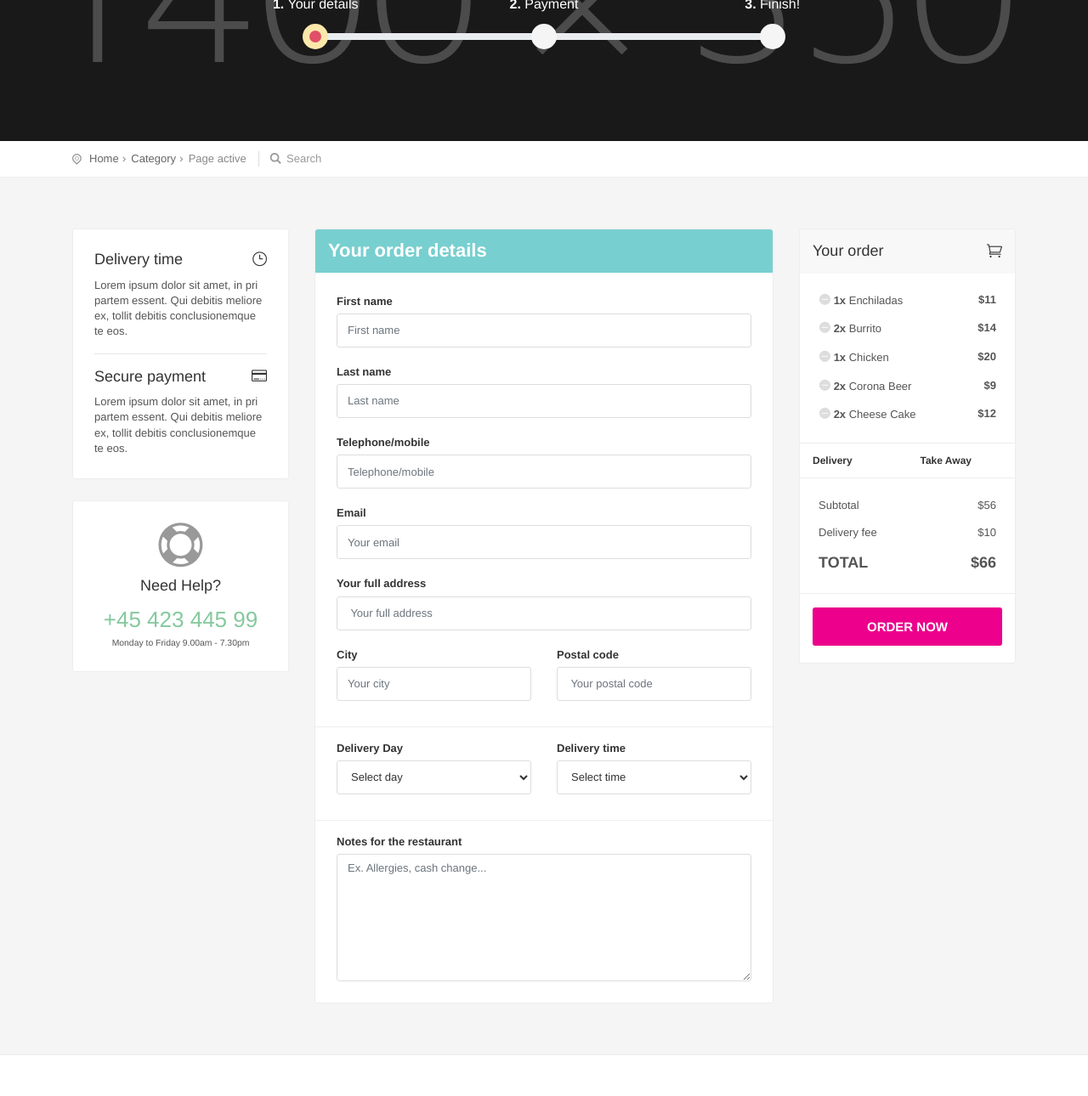
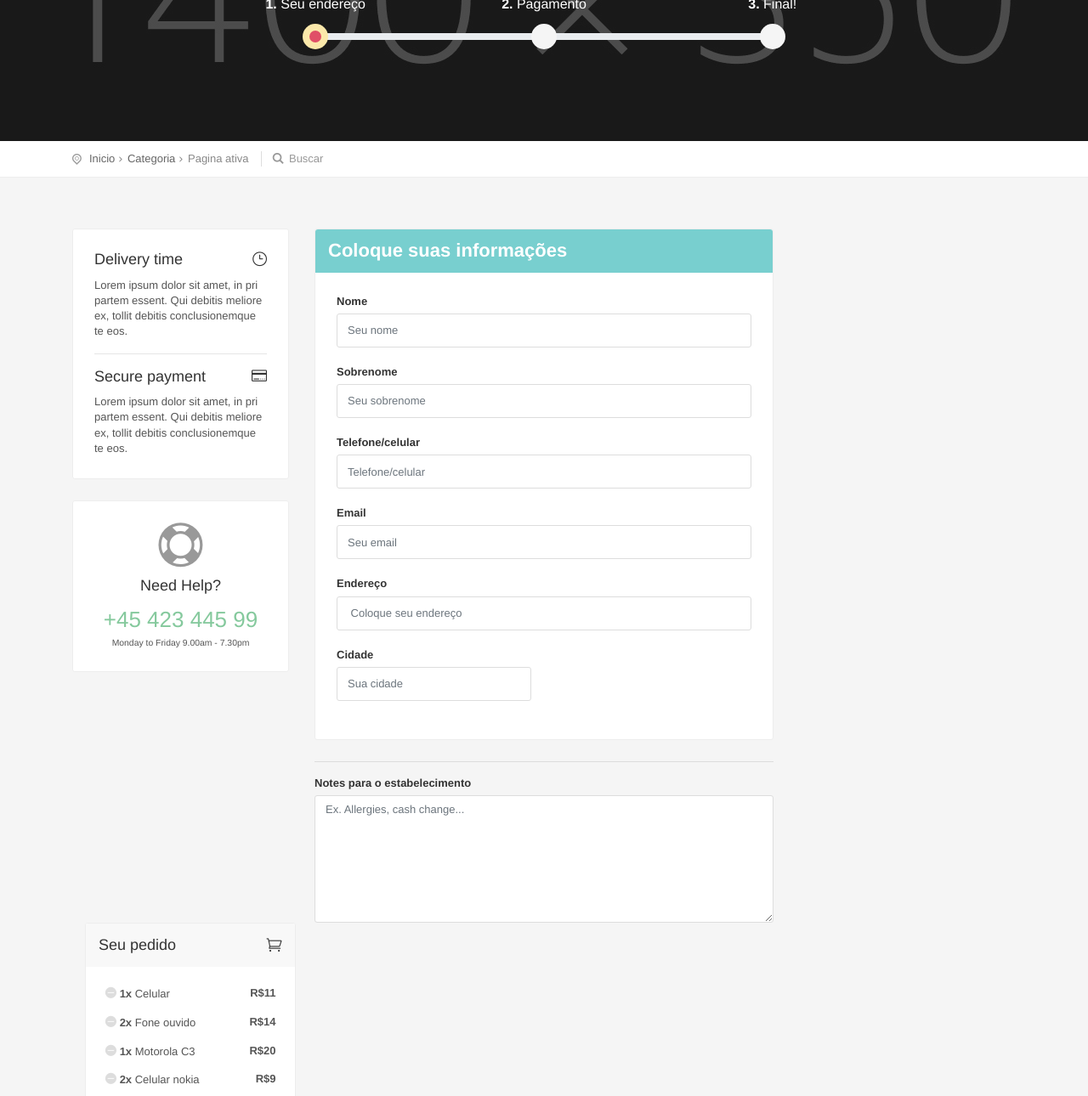
Before and after one commit to joaquimprogramer123/painelvendas, a plain HTML site: page cart.html in a window 1280 px wide. Shown: the part 184-1474 px from the top of the page at 85% size. Drawn offline with Linux system fonts and the light colour scheme; files that its build step writes are made by us from their sources.

Commit message:
Update cart.html

```diff
--- a/cart.html
+++ b/cart.html
@@ -69,33 +69,17 @@
                 <a href="#" class="open_close" id="close_in"><i class="icon_close"></i></a>
                  <ul>
                     <li class="submenu">
-                    <a href="javascript:void(0);" class="show-submenu">Home<i class="icon-down-open-mini"></i></a>
+                    <a href="javascript:void(0);" class="show-submenu">Inicio<i class="icon-down-open-mini"></i></a>
                     <ul>
-                        <li><a href="index.html">Home Video background</a></li>
-                        <li><a href="index_2.html">Home Static image</a></li>
-                        <li><a href="index_3.html">Home Text rotator</a></li>
-                        <li><a href="index_8.html">Home Layer slider</a></li>
-                        <li><a href="index_4.html">Home Cookie bar</a></li>
-                        <li><a href="index_5.html">Home Popup</a></li>
-                        <li><a href="index_7.html">Top Menu version 2</a></li>
+
+                    </li>
+                    <li class="submenu">
+                    <a href="javascript:void(0);" class="show-submenu">Comercios<i class="icon-down-open-mini"></i></a>
+                    <ul>
                     </ul>
                     </li>
-                    <li class="submenu">
-                    <a href="javascript:void(0);" class="show-submenu">Restaurants<i class="icon-down-open-mini"></i></a>
-                    <ul>
-                        <li><a href="list_page.html">Row listing</a></li>
-                        <li><a href="grid_list.html">Grid listing</a></li>
-                        <li><a href="map_listing.html">Map listing</a></li>
-                        <li><a href="detail_page.html">Restaurant Menu</a></li>
-                        <li><a href="submit_restaurant.html">Submit Restaurant</a></li>
-                        <li><a href="cart.html">Order step 1</a></li>
-                        <li><a href="cart_2.html">Order step 2</a></li>
-                        <li><a href="cart_3.html">Order step 3</a></li>
-                        <li><a href="cart_datepicker.html">Order Date/Time picker</a></li>
-                    </ul>
-                    </li>
-                    <li><a href="about.html">About us</a></li>
-                    <li><a href="faq.html">Faq</a></li>
+                    <li><a href="about.html">Quem somos</a></li>
+                    <li><a href="faq.html">Contato</a></li>
                     <li class="submenu">
                     <a href="javascript:void(0);" class="show-submenu">Pages<i class="icon-down-open-mini"></i></a>
                     <ul>
@@ -126,24 +110,24 @@
 	<section class="parallax-window" id="short" data-parallax="scroll" data-image-src="img/sub_header_cart.jpg" data-natural-width="1400" data-natural-height="350">
 	    <div id="subheader">
 	        <div id="sub_content">
-	            <h1>Place your order</h1>
+	            <h1>Estamos quase terminando</h1>
 	            <div class="bs-wizard row">
 	                <div class="col-4 bs-wizard-step active">
-	                    <div class="text-center bs-wizard-stepnum"><strong>1.</strong> Your details</div>
+	                    <div class="text-center bs-wizard-stepnum"><strong>1.</strong> Seu endereço</div>
 	                    <div class="progress">
 	                        <div class="progress-bar"></div>
 	                    </div>
 	                    <a href="#0" class="bs-wizard-dot"></a>
 	                </div>
 	                <div class="col-4 bs-wizard-step disabled">
-	                    <div class="text-center bs-wizard-stepnum"><strong>2.</strong> Payment</div>
+	                    <div class="text-center bs-wizard-stepnum"><strong>2.</strong> Pagamento</div>
 	                    <div class="progress">
 	                        <div class="progress-bar"></div>
 	                    </div>
 	                    <a href="cart_2.html" class="bs-wizard-dot"></a>
 	                </div>
 	                <div class="col-4 bs-wizard-step disabled">
-	                    <div class="text-center bs-wizard-stepnum"><strong>3.</strong> Finish!</div>
+	                    <div class="text-center bs-wizard-stepnum"><strong>3.</strong> Final!</div>
 	                    <div class="progress">
 	                        <div class="progress-bar"></div>
 	                    </div>
@@ -158,11 +142,11 @@
     <div id="position">
         <div class="container">
             <ul>
-                <li><a href="#0">Home</a></li>
-                <li><a href="#0">Category</a></li>
-                <li>Page active</li>
+                <li><a href="#0">Inicio</a></li>
+                <li><a href="#0">Categoria</a></li>
+                <li>Pagina ativa</li>
             </ul>
-            <a href="#0" class="search-overlay-menu-btn"><i class="icon-search-6"></i> Search</a>
+            <a href="#0" class="search-overlay-menu-btn"><i class="icon-search-6"></i> Buscar</a>
         </div>
     </div><!-- Position -->
 
@@ -190,84 +174,41 @@
 	        </div><!-- End col -->
 	        <div class="col-lg-6">
 	            <div class="box_style_2" id="order_process">
-	                <h2 class="inner">Your order details</h2>
+	                <h2 class="inner">Coloque suas informações</h2>
 	                <div class="form-group">
-	                    <label>First name</label>
-	                    <input type="text" class="form-control" id="firstname_order" name="firstname_order" placeholder="First name">
+	                    <label>Nome</label>
+	                    <input type="text" class="form-control" id="firstname_order" name="firstname_order" placeholder="Seu nome">
 	                </div>
 	                <div class="form-group">
-	                    <label>Last name</label>
-	                    <input type="text" class="form-control" id="lastname_order" name="lastname_order" placeholder="Last name">
+	                    <label>Sobrenome</label>
+	                    <input type="text" class="form-control" id="lastname_order" name="lastname_order" placeholder="Seu sobrenome">
 	                </div>
 	                <div class="form-group">
-	                    <label>Telephone/mobile</label>
-	                    <input type="text" id="tel_order" name="tel_order" class="form-control" placeholder="Telephone/mobile">
+	                    <label>Telefone/celular</label>
+	                    <input type="text" id="tel_order" name="tel_order" class="form-control" placeholder="Telefone/celular">
 	                </div>
 	                <div class="form-group">
 	                    <label>Email</label>
-	                    <input type="email" id="email_booking_2" name="email_order" class="form-control" placeholder="Your email">
+	                    <input type="email" id="email_booking_2" name="email_order" class="form-control" placeholder="Seu email">
 	                </div>
 	                <div class="form-group">
-	                    <label>Your full address</label>
-	                    <input type="text" id="address_order" name="address_order" class="form-control" placeholder=" Your full address">
+	                    <label>Endereço</label>
+	                    <input type="text" id="address_order" name="address_order" class="form-control" placeholder=" Coloque seu endereço">
 	                </div>
 	                <div class="row">
 	                    <div class="col-md-6 col-sm-6">
 	                        <div class="form-group">
-	                            <label>City</label>
-	                            <input type="text" id="city_order" name="city_order" class="form-control" placeholder="Your city">
+	                            <label>Cidade</label>
+	                            <input type="text" id="city_order" name="city_order" class="form-control" placeholder="Sua cidade">
 	                        </div>
 	                    </div>
-	                    <div class="col-md-6 col-sm-6">
-	                        <div class="form-group">
-	                            <label>Postal code</label>
-	                            <input type="text" id="pcode_oder" name="pcode_oder" class="form-control" placeholder=" Your postal code">
-	                        </div>
 	                    </div>
 	                </div>
 	                <hr>
-	                <div class="row">
-	                    <div class="col-md-6 col-sm-6">
-	                        <div class="form-group">
-	                            <label>Delivery Day</label>
-	                            <select class="form-control" name="delivery_schedule_day" id="delivery_schedule_day">
-	                                <option value="" selected>Select day</option>
-	                                <option value="Today">Today</option>
-	                                <option value="Tomorrow">Tomorrow</option>
-	                            </select>
-	                        </div>
-	                    </div>
-	                    <div class="col-md-6 col-sm-6">
-	                        <div class="form-group">
-	                            <label>Delivery time</label>
-	                            <select class="form-control" name="delivery_schedule_time" id="delivery_schedule_time">
-	                                <option value="" selected>Select time</option>
-	                                <option value="11.30am">11.30am</option>
-	                                <option value="11.45am">11.45am</option>
-	                                <option value="12.15am">12.15am</option>
-	                                <option value="12.30am">12.30am</option>
-	                                <option value="12.45am">12.45am</option>
-	                                <option value="01.00pm">01.00pm</option>
-	                                <option value="01.15pm">01.15pm</option>
-	                                <option value="01.30pm">01.30pm</option>
-	                                <option value="01.45pm">01.45pm</option>
-	                                <option value="02.00pm">02.00pm</option>
-	                                <option value="07.00pm">07.00pm</option>
-	                                <option value="07.15pm">07.15pm</option>
-	                                <option value="07.30pm">07.30pm</option>
-	                                <option value="07.45pm">07.45pm</option>
-	                                <option value="08.00pm">08.00pm</option>
-	                                <option value="08.15pm">08.15pm</option>
-	                                <option value="08.30pm">08.30pm</option>
-	                                <option value="08.45pm">08.45pm</option>
-	                            </select>
-	                        </div>
-	                    </div>
-	                </div>
-	                <hr>
+
 	                <div class="row">
 	                    <div class="col-md-12">
-	                        <label>Notes for the restaurant</label>
+	                        <label>Notes para o estabelecimento</label>
 	                        <textarea class="form-control" style="height:150px" placeholder="Ex. Allergies, cash change..." name="notes" id="notes"></textarea>
 	                    </div>
 	                </div>
@@ -276,47 +217,47 @@
 	        <div class="col-lg-3" id="sidebar">
                 <div class="theiaStickySidebar">
                     <div id="cart_box">
-                        <h3>Your order <i class="icon_cart_alt float-right"></i></h3>
+                        <h3>Seu pedido <i class="icon_cart_alt float-right"></i></h3>
                         <table class="table table_summary">
                             <tbody>
                                 <tr>
                                     <td>
-                                        <a href="#0" class="remove_item"><i class="icon_minus_alt"></i></a> <strong>1x</strong> Enchiladas
+                                        <a href="#0" class="remove_item"><i class="icon_minus_alt"></i></a> <strong>1x</strong> Celular
                                     </td>
                                     <td>
-                                        <strong class="float-right">$11</strong>
+                                        <strong class="float-right">R$11</strong>
                                     </td>
                                 </tr>
                                 <tr>
                                     <td>
-                                        <a href="#0" class="remove_item"><i class="icon_minus_alt"></i></a> <strong>2x</strong> Burrito
+                                        <a href="#0" class="remove_item"><i class="icon_minus_alt"></i></a> <strong>2x</strong> Fone ouvido
                                     </td>
                                     <td>
-                                        <strong class="float-right">$14</strong>
+                                        <strong class="float-right">R$14</strong>
                                     </td>
                                 </tr>
                                 <tr>
                                     <td>
-                                        <a href="#0" class="remove_item"><i class="icon_minus_alt"></i></a> <strong>1x</strong> Chicken
+                                        <a href="#0" class="remove_item"><i class="icon_minus_alt"></i></a> <strong>1x</strong> Motorola C3
                                     </td>
                                     <td>
-                                        <strong class="float-right">$20</strong>
+                                        <strong class="float-right">R$20</strong>
                                     </td>
                                 </tr>
                                 <tr>
                                     <td>
-                                        <a href="#0" class="remove_item"><i class="icon_minus_alt"></i></a> <strong>2x</strong> Corona Beer
+                                        <a href="#0" class="remove_item"><i class="icon_minus_alt"></i></a> <strong>2x</strong> Celular nokia
                                     </td>
                                     <td>
-                                        <strong class="float-right">$9</strong>
+                                        <strong class="float-right">R$9</strong>
                                     </td>
                                 </tr>
                                 <tr>
                                     <td>
-                                        <a href="#0" class="remove_item"><i class="icon_minus_alt"></i></a> <strong>2x</strong> Cheese Cake
+                                        <a href="#0" class="remove_item"><i class="icon_minus_alt"></i></a> <strong>2x</strong> Mouse notebook
                                     </td>
                                     <td>
-                                        <strong class="float-right">$12</strong>
+                                        <strong class="float-right">R$12</strong>
                                     </td>
                                 </tr>
                             </tbody>
@@ -335,12 +276,12 @@
                             <tbody>
                                 <tr>
                                     <td>
-                                        Subtotal <span class="float-right">$56</span>
+                                        Subtotal <span class="float-right">R$56</span>
                                     </td>
                                 </tr>
                                 <tr>
                                     <td>
-                                        Delivery fee <span class="float-right">$10</span>
+                                        Entrega gratis <span class="float-right">$10</span>
                                     </td>
                                 </tr>
                                 <tr>
```
